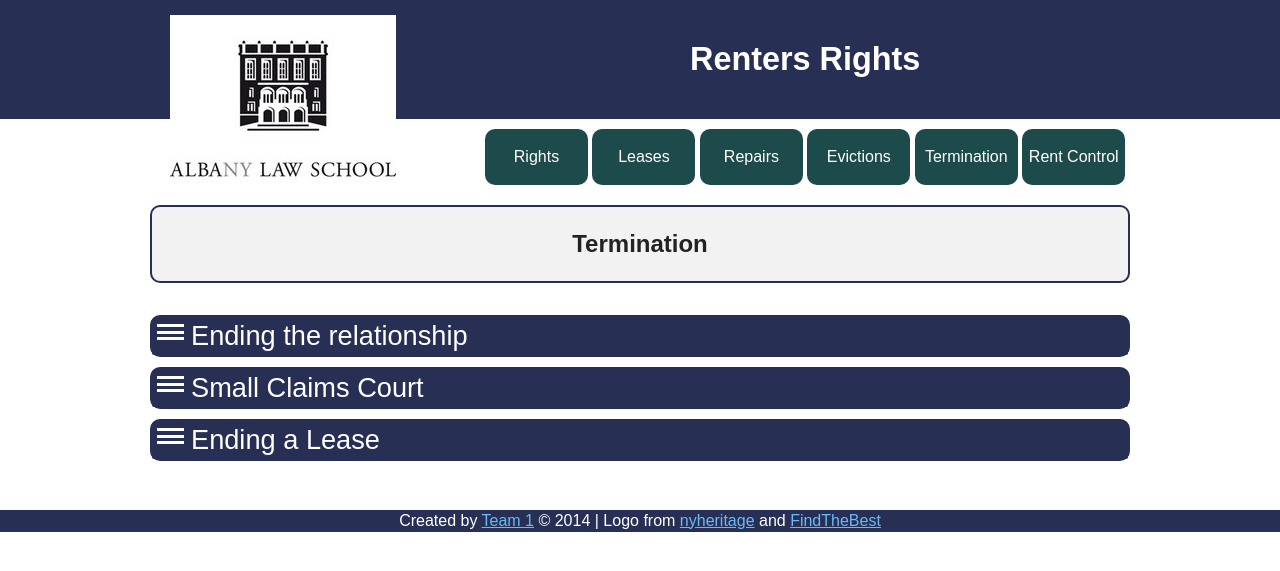
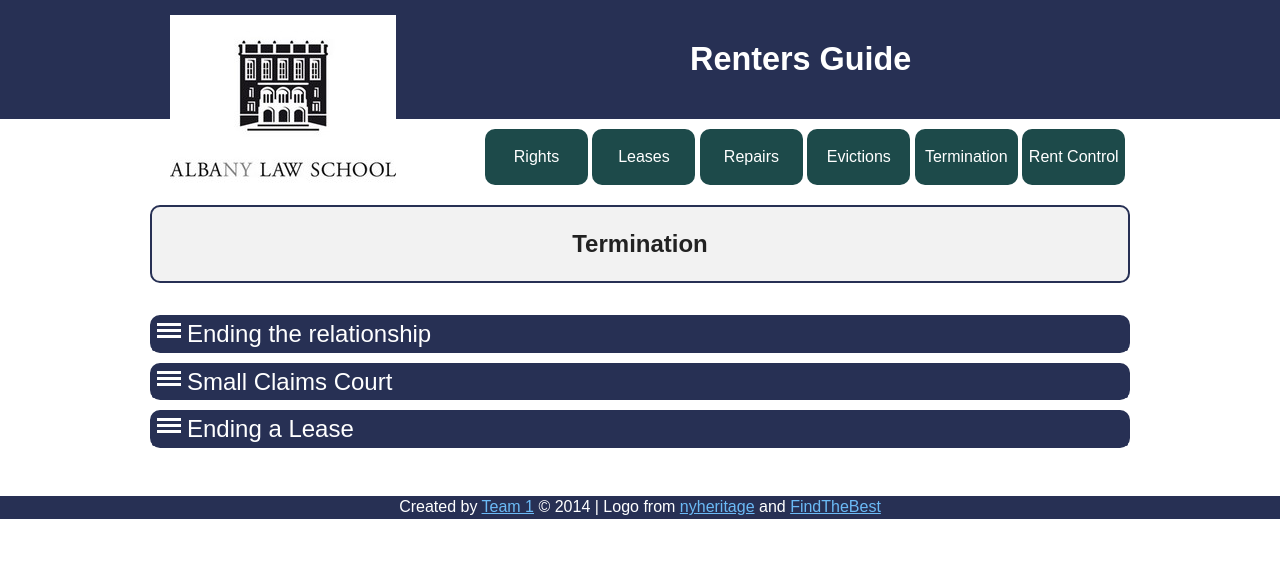
Before and after one commit to iinf362/team1, a Jekyll site: the page built from termination.html, in a window 1280 px wide. Shown: the top 571 px of the page. Built offline with Jekyll 4.4.1, drawn with Linux system fonts in a browser that asks for light colours.

Commit message:
menu font-size

```diff
--- a/_includes/header.html
+++ b/_includes/header.html
@@ -4,7 +4,7 @@
             <div class="als-bar"><p>Albany Law School</p></div>
             <a href="{{site.url}}"><img class="logo" src="{{site.url}}/img/logo.jpg" alt="albany law school" /></a>
             <a href="{{site.url}}"><img class="mobile-logo" src="{{site.url}}/img/logo-mobile.jpg" alt="albany law school" /></a>
-            <div class="site-title"><h1><a class="link-home" href="{{site.url}}">Renters Rights</a></h1></div>
+            <div class="site-title"><h1><a class="link-home" href="{{site.url}}">Renters Guide</a></h1></div>
         </div>
     </div>
     <nav class="navbar" role="navigation">
--- a/css/main.css
+++ b/css/main.css
@@ -363,6 +363,14 @@
     margin-right:75px;
 }
 
+@media(max-width:674px) {
+    .placehold{
+        max-width: 90%;
+        margin-left:20px;
+        margin-right:20px;
+    }
+}
+
 .box-list {
     padding-left:30%;
 
@@ -408,7 +416,7 @@
 }
 .menu {
     margin-left:5px;
-    font-size:1.7em;
+    font-size:1.5em;
     text-decoration:none;
     color:white;
     position: relative;
@@ -444,17 +452,6 @@
     .cont-def {
         margin-right:10px;
         margin-left:10px;
-    }
-}
-
-@media(max-width:674px) {
-    .placehold{
-        max-width: 90%;
-        margin-left:20px;
-        margin-right:20px;
-    }
-    .menu {
-        font-size:1.4em;
     }
 }
 
```
